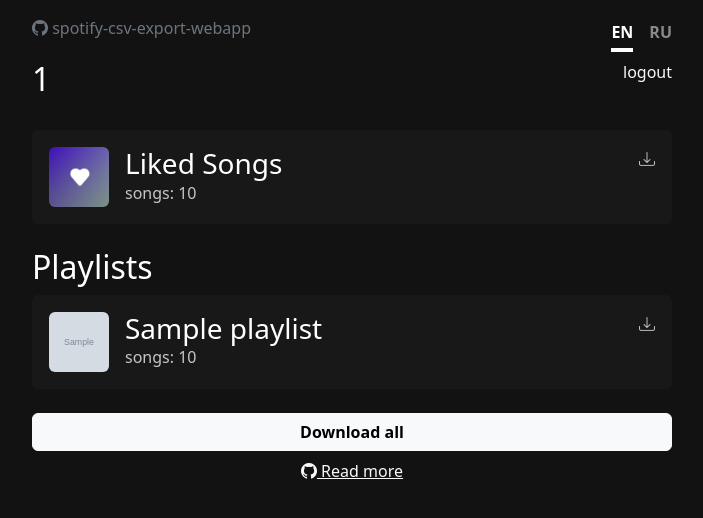
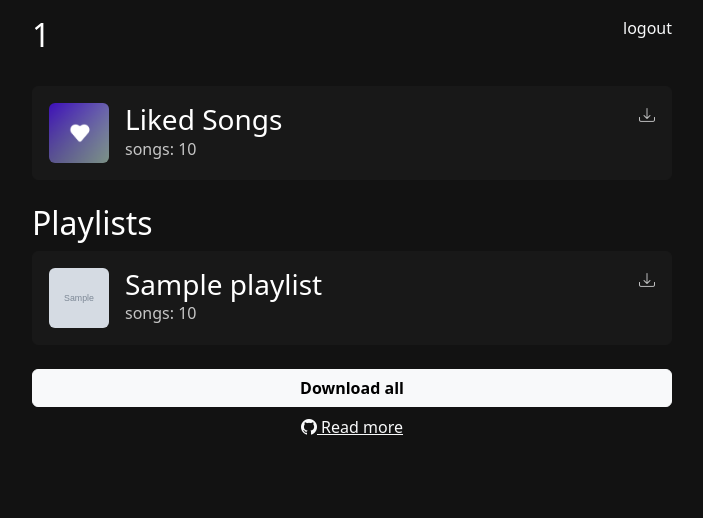
Before and after one commit to egliorn/spotify-csv-export-webapp, a Flask app: template app/templates/results.html in a window 1280 px wide. Shown: the top 518 px of the page, without its empty margins (288-991 px from the left). Run offline with Flask 2, Linux system fonts and the light colour scheme; the visitor is signed in with stand-in values (Sample User, id 1); the template is opened without the code that fills it: most values are stand-ins (such as "Sample title", 1, 10 or a date in 2020); grey boxes marked "Sample" are stand-in pictures; parts of the project's set-up code (start-up, migrations or seed data) failed here and were passed over.

Commit message:
polishing
add conditional links to readmes (depends on language)
delete header from "results" template

```diff
--- a/app/templates/results.html
+++ b/app/templates/results.html
@@ -1,18 +1,6 @@
 {% extends "_layout.html" %}
 
 {% block main %}
-    <header class="mb-2">
-        <div class="d-flex justify-content-between">
-            <a target="_blank" href="https://github.com/egliorn/spotify-to-csv-export-webapp" class="link-secondary text-decoration-none">
-                <i class="bi bi-github"></i> spotify-csv-export-webapp
-            </a>
-            <nav class="nav nav-masthead">
-                <a class="nav-link fw-bold py-1 px-0 {{ 'active' if session['lang']=='en' }}" aria-current="page" href="{{ url_for('main.lang_picker', lang='en') }}">EN</a>
-                <a class="nav-link fw-bold py-1 px-0 {{ 'active' if session['lang']=='ru' }}" href="{{ url_for('main.lang_picker', lang='ru') }}">RU</a>
-            </nav>
-        </div>
-    </header>
-
     <main>
         {# welcome #}
         <section class="d-flex justify-content-between">
@@ -68,9 +56,12 @@
             <a class="btn btn-light fw-bold w-100" href="{{ url_for('main.send_zip') }}">{{ _('Download all') }}</a>
         </section>
 
+        {# read more #}
         <section class="text-center mb-4">
-            <a target="_blank" class="link-light" href="https://github.com/egliorn/spotify-csv-export-webapp#readme"><i class="bi bi-github"></i> {{ _('Read more') }}</a>
+            <a target="_blank" class="link-light"
+               href="{{ 'https://github.com/egliorn/spotify-csv-export-webapp/blob/main/README.ru.md#spotify-to-csv-export-webapp' if session['lang']=='ru'
+               else 'https://github.com/egliorn/spotify-csv-export-webapp#readme' }}">
+               <i class="bi bi-github"></i> {{ _('Read more') }}</a>
         </section>
-
     </main>
 {% endblock %}
```
Also changed, not shown: app/templates/index.html (+7 -2 lines).
